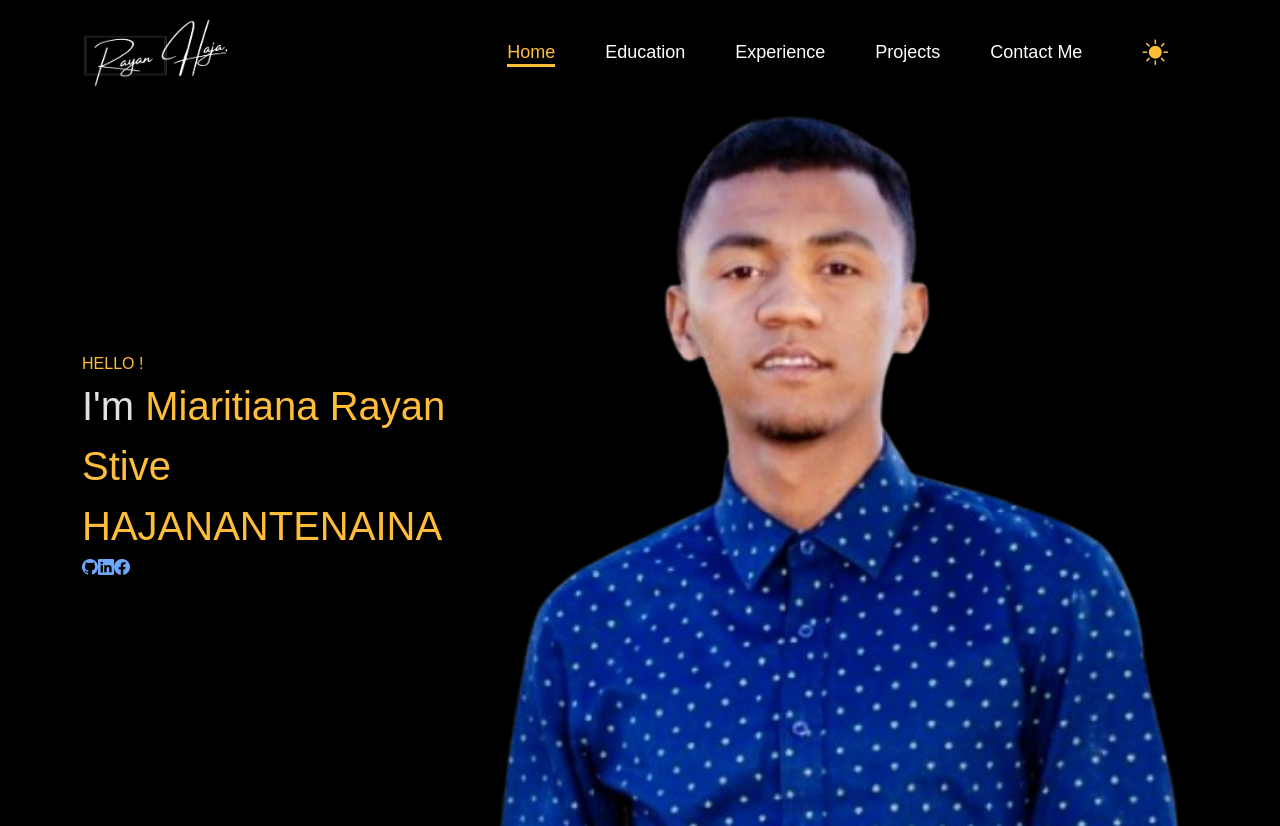
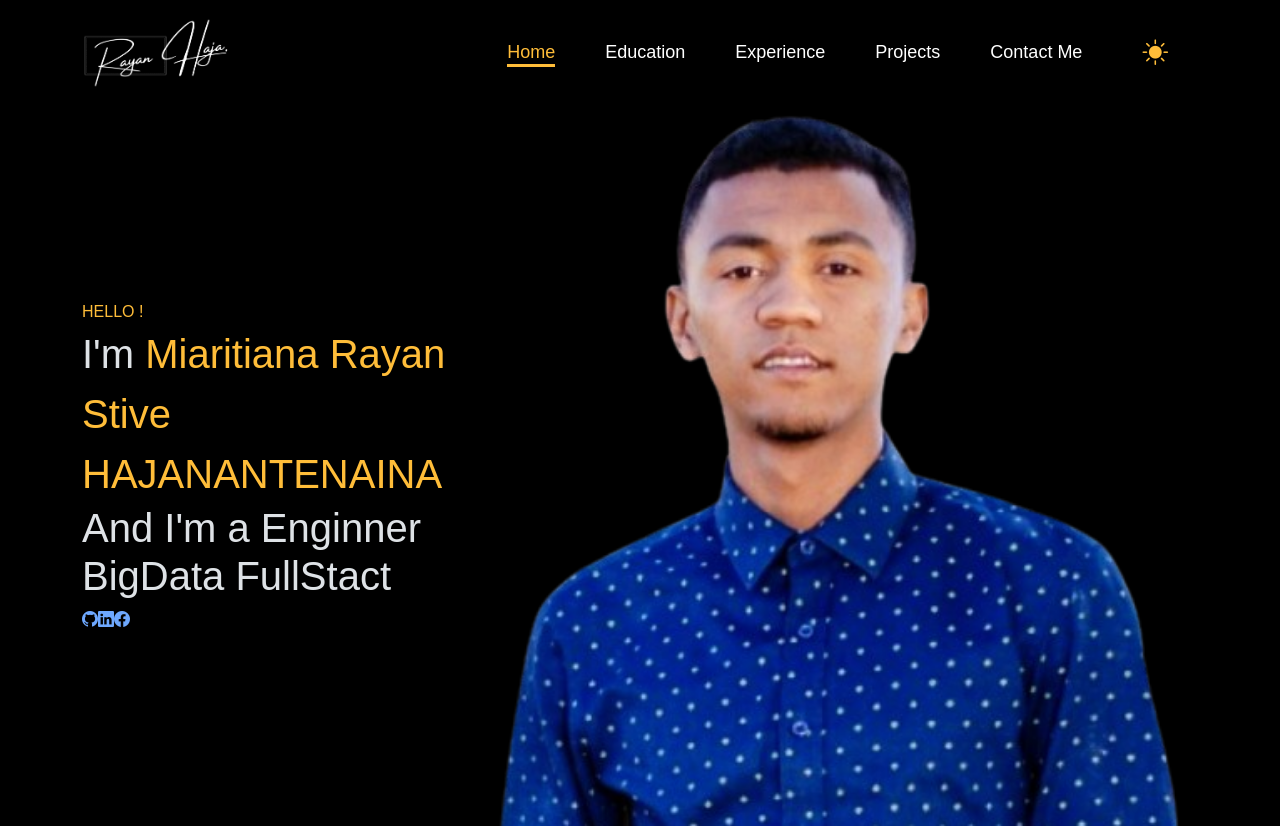
Before and after one commit to ryanhja/portfolio, a React (Create React App) app: page / in a window 1280 px wide. Built offline with nearby package versions, Linux system fonts and the light colour scheme.

Commit message:
feat(portfolio): Add component Typewriter

```diff
--- /dev/null
+++ b/src/components/Typewriter.js
@@ -0,0 +1,41 @@
+import React, { useEffect, useState } from "react";
+
+const Typewriter = ({ text, delay }) => {
+  const textList = ["Enginner BigData FullStact", "Developper Python"];
+  const [currentText, setCurrentText] = useState("");
+  const [currentIndex, setCurrentIndex] = useState(0);
+  const [charIndex, setCharIndex] = useState(0);
+  const [isTyping, setIsTyping] = useState(true);
+
+  useEffect(() => {
+    const typeJs = () => {
+      const currentString = textList[currentIndex];
+      if (isTyping) {
+        if (charIndex < currentString.length) {
+          setCurrentText(
+            (prevText) => prevText + currentString.charAt[charIndex]
+          );
+          setCharIndex((prevIndex) => prevIndex + 1);
+
+          return () => clearTimeout(timeout);
+        } else {
+          setIsTyping(false);
+        }
+      } else {
+        if (charIndex > 0) {
+          setCurrentText(currentString.substring(0, charIndex - 1));
+          setCharIndex((prevIndex) => prevIndex - 1);
+        } else {
+          setIsTyping(true);
+          setCurrentIndex((prevIndex) => (prevIndex + 1) % textList.length);
+        }
+      }
+    };
+
+    const intervalId = setInterval(typeJs, 100);
+  }, [charIndex, currentIndex, text, delay]);
+
+  return <span>{currentText}</span>;
+};
+
+export default Typewriter;
--- a/src/pages/home/Home.css
+++ b/src/pages/home/Home.css
@@ -48,7 +48,7 @@
   color: #ffbd39;
 }
 
-.container_poste {
+/* .container_poste {
   display: inline-block;
   white-space: nowrap;
   overflow: hidden;
@@ -58,20 +58,15 @@
     blindCursor 1s step-end infinite alternate;
 }
 
-/* .poste::before {
-  content: "Engeenier BigData";
-  animation: poste 4s infinite 4s;
-} */
-
 .poste {
-  /* color: ; */
   text-align: center;
   font-family: Verdana, Geneva, Tahoma, sans-serif;
   font-size: 48px;
   display: inline-block;
   padding: 0;
   border-right: 1px solid #414141;
-}
+} */
+
 .avatar {
   width: 720px;
   object-fit: cover;
--- a/src/pages/home/Home.js
+++ b/src/pages/home/Home.js
@@ -1,17 +1,8 @@
 import React, { useEffect, useState } from "react";
 import "./Home.css";
 import picture from "../../pdp.png";
+import Typewriter from "../../components/Typewriter";
 const Home = () => {
-  const useTypewriter = (textArray) => {
-    const [displayText, setDisplayText] = useState("");
-
-  };
-  const textArray = [
-    "Engineer BigData",
-    "Developper Python",
-    "Developper Python",
-  ];
-
   return (
     <div className="container_home">
       <div className="container_first_content">
@@ -26,17 +17,19 @@ const Home = () => {
               HAJANANTENAINA
             </span>
           </div>
-
+          <h1>
+            And I'm a <Typewriter text="Engineer BigData" delay={100} />
+          </h1>
           <div className="container_poste"></div>
           <div className="container_social_media">
             <a href="#">
-              <i class="bi bi-github"></i>
+              <i className="bi bi-github"></i>
             </a>
             <a href="#">
-              <i class="bi bi-linkedin"></i>
+              <i className="bi bi-linkedin"></i>
             </a>
             <a href="#">
-              <i class="bi bi-facebook"></i>
+              <i className="bi bi-facebook"></i>
             </a>
           </div>
         </div>
```
